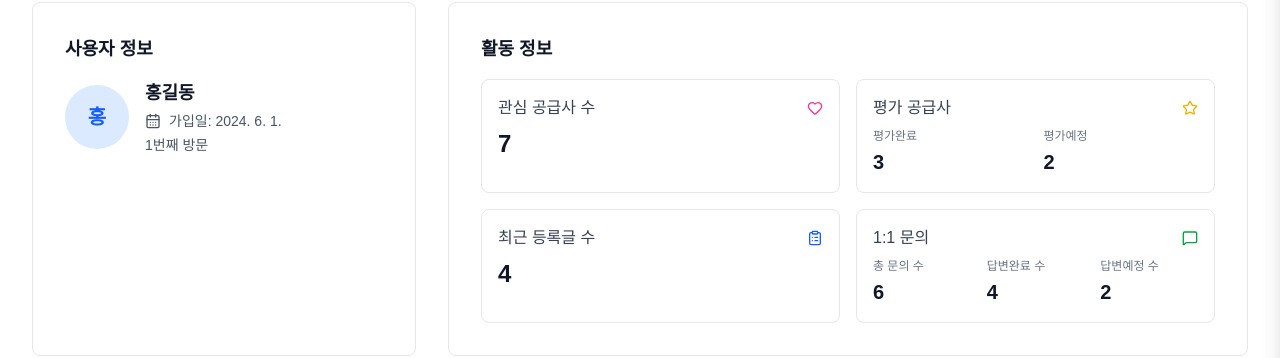
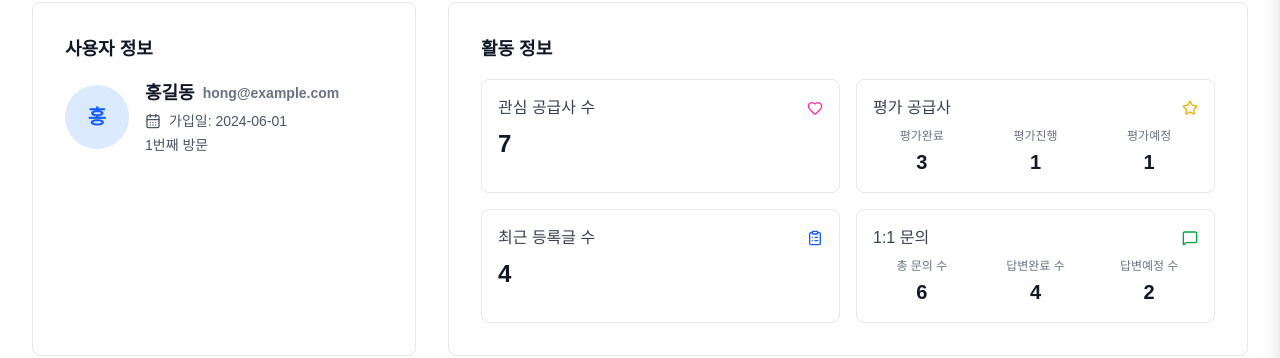
Before and after one commit to byunhyesun/seepn, a Next.js app: page /mypage in a window 1280 px wide. Shown: the part 210-568 px from the top of the page. Built offline with nearby package versions, Linux system fonts and the light colour scheme; no server answers.

Commit message:
feat(mypage): show email next to nickname; format joined date YYYY-MM-DD; make activity numbers navigable (favorites, evaluations tabs via ?tab=, posts, inquiries tabs); add in-progress/scheduled counts

```diff
--- a/src/app/mypage/evaluations/page.tsx
+++ b/src/app/mypage/evaluations/page.tsx
@@ -1,6 +1,7 @@
 'use client';
 
 import React from 'react';
+import { useSearchParams } from 'next/navigation';
 import Header from '@/components/Header';
 import Footer from '@/components/Footer';
 import { MapPin, Star, ExternalLink, Calendar, X } from 'lucide-react';
@@ -13,7 +14,9 @@ export default function MyEvaluationsPage() {
   const [isLoggedIn, setIsLoggedIn] = React.useState(false);
   const [userCountry, setUserCountry] = React.useState('대한민국');
 
-  const [activeTab, setActiveTab] = React.useState<EvalStatus>('all');
+  const searchParams = useSearchParams();
+  const initialTab = (searchParams?.get('tab') as EvalStatus) || 'all';
+  const [activeTab, setActiveTab] = React.useState<EvalStatus>(initialTab);
   const [isEvalOpen, setIsEvalOpen] = React.useState(false);
   const [evalTargetId, setEvalTargetId] = React.useState<number | null>(null);
   const [purchaseItem, setPurchaseItem] = React.useState('');
--- a/src/app/mypage/inquiries/page.tsx
+++ b/src/app/mypage/inquiries/page.tsx
@@ -1,6 +1,7 @@
 'use client';
 
 import React from 'react';
+import { useSearchParams } from 'next/navigation';
 import Link from 'next/link';
 import Header from '@/components/Header';
 import Footer from '@/components/Footer';
@@ -25,7 +26,9 @@ export default function MyInquiriesPage() {
   const [selectedCategory, setSelectedCategory] = React.useState<'' | InquiryCategoryKey>('');
   const [searchType, setSearchType] = React.useState<'all' | 'title' | 'content'>('all');
   const [searchQuery, setSearchQuery] = React.useState('');
-  const [activeTab, setActiveTab] = React.useState<InquiryStatus>('all');
+  const searchParams = useSearchParams();
+  const initialTab = (searchParams?.get('tab') as InquiryStatus) || 'all';
+  const [activeTab, setActiveTab] = React.useState<InquiryStatus>(initialTab);
 
   React.useEffect(() => {
     const getUserCountry = async () => {
--- a/src/app/mypage/page.tsx
+++ b/src/app/mypage/page.tsx
@@ -1,6 +1,7 @@
 'use client';
 
 import React, { useEffect, useMemo, useState } from 'react';
+import { useRouter } from 'next/navigation';
 import Header from '@/components/Header';
 import Footer from '@/components/Footer';
 import { Heart, Star, MessageSquare, ClipboardList, User as UserIcon, CalendarDays } from 'lucide-react';
@@ -10,11 +11,13 @@ export default function MyPageDashboard() {
   const [userCountry, setUserCountry] = useState('대한민국');
   const [isBannerVisible, setIsBannerVisible] = useState(true);
   const [isLoggedIn, setIsLoggedIn] = useState(true);
+  const router = useRouter();
 
   // Sample user info (placeholder)
   const [visitCount, setVisitCount] = useState(1);
   const user = useMemo(() => ({
     nickname: '홍길동',
+    email: 'hong@example.com',
     joinedAt: '2024-06-01', // ISO date
     avatarText: '홍',
   }), []);
@@ -22,7 +25,7 @@ export default function MyPageDashboard() {
   // Sample activity data (placeholder)
   const [activity, setActivity] = useState({
     favoriteSuppliers: 7,
-    evaluated: { done: 3, pending: 2 },
+    evaluated: { done: 3, inProgress: 1, scheduled: 1 },
     recentPosts: 4,
     inquiries: { total: 6, answered: 4, pending: 2 },
   });
@@ -64,7 +67,8 @@ export default function MyPageDashboard() {
         favorites: '관심 공급사 수',
         evaluated: '평가 공급사',
         evaluatedDone: '평가완료',
-        evaluatedPending: '평가예정',
+        evaluatedInProgress: '평가진행',
+        evaluatedScheduled: '평가예정',
         recentPosts: '최근 등록글 수',
         inquiry: '1:1 문의',
         inquiryTotal: '총 문의 수',
@@ -81,7 +85,8 @@ export default function MyPageDashboard() {
         favorites: 'Favorite suppliers',
         evaluated: 'Evaluated suppliers',
         evaluatedDone: 'Completed',
-        evaluatedPending: 'Pending',
+        evaluatedInProgress: 'In Progress',
+        evaluatedScheduled: 'Scheduled',
         recentPosts: 'Recent posts',
         inquiry: '1:1 Inquiry',
         inquiryTotal: 'Total',
@@ -98,7 +103,8 @@ export default function MyPageDashboard() {
         favorites: 'お気に入りサプライヤー数',
         evaluated: '評価サプライヤー',
         evaluatedDone: '評価完了',
-        evaluatedPending: '評価予定',
+        evaluatedInProgress: '評価進行',
+        evaluatedScheduled: '評価予定',
         recentPosts: '最近の投稿数',
         inquiry: '1:1 お問い合わせ',
         inquiryTotal: '合計',
@@ -115,7 +121,8 @@ export default function MyPageDashboard() {
         favorites: '关注的供应商数',
         evaluated: '评价的供应商',
         evaluatedDone: '已完成',
-        evaluatedPending: '待完成',
+        evaluatedInProgress: '进行中',
+        evaluatedScheduled: '预定',
         recentPosts: '最近发布数',
         inquiry: '1:1 咨询',
         inquiryTotal: '总数',
@@ -128,9 +135,10 @@ export default function MyPageDashboard() {
 
   const formatDate = (iso: string) => {
     const date = new Date(iso);
-    return date.toLocaleDateString(
-      currentLanguage === 'ko' ? 'ko-KR' : currentLanguage === 'en' ? 'en-US' : currentLanguage === 'ja' ? 'ja-JP' : 'zh-CN'
-    );
+    const y = date.getFullYear();
+    const m = String(date.getMonth() + 1).padStart(2, '0');
+    const d = String(date.getDate()).padStart(2, '0');
+    return `${y}-${m}-${d}`;
   };
 
   const numberFormat = (n: number) => n.toLocaleString();
@@ -159,7 +167,10 @@ export default function MyPageDashboard() {
                   {user.avatarText}
                 </div>
                 <div>
-                  <div className="text-gray-900 font-semibold text-lg">{user.nickname}</div>
+                  <div className="text-gray-900 font-semibold text-lg flex items-center gap-2">
+                    <span>{user.nickname}</span>
+                    <span className="text-sm text-gray-500">{user.email}</span>
+                  </div>
                   <div className="flex items-center gap-2 text-sm text-gray-600 mt-1">
                     <CalendarDays className="h-4 w-4" />
                     <span>{getText('joinedAt')}: {formatDate(user.joinedAt)}</span>
@@ -182,7 +193,14 @@ export default function MyPageDashboard() {
                     <span className="text-gray-700 font-medium">{getText('favorites')}</span>
                     <Heart className="h-4 w-4 text-pink-500" />
                   </div>
-                  <div className="text-2xl font-bold text-gray-900">{numberFormat(activity.favoriteSuppliers)}</div>
+                  <button
+                    type="button"
+                    onClick={() => router.push('/mypage/favorites')}
+                    className="text-2xl font-bold text-gray-900 hover:text-blue-600"
+                    aria-label={getText('favorites')}
+                  >
+                    {numberFormat(activity.favoriteSuppliers)}
+                  </button>
                 </div>
 
                 {/* Evaluated suppliers */}
@@ -191,14 +209,24 @@ export default function MyPageDashboard() {
                     <span className="text-gray-700 font-medium">{getText('evaluated')}</span>
                     <Star className="h-4 w-4 text-yellow-500" />
                   </div>
-                  <div className="flex items-center gap-4">
-                    <div className="flex-1">
+                  <div className="grid grid-cols-3 gap-4">
+                    <div className="text-center">
                       <div className="text-xs text-gray-500 mb-1">{getText('evaluatedDone')}</div>
-                      <div className="text-xl font-semibold text-gray-900">{numberFormat(activity.evaluated.done)}</div>
+                      <button type="button" onClick={() => router.push('/mypage/evaluations?tab=completed')} className="text-xl font-semibold text-gray-900 hover:text-blue-600">
+                        {numberFormat(activity.evaluated.done)}
+                      </button>
                     </div>
-                    <div className="flex-1">
-                      <div className="text-xs text-gray-500 mb-1">{getText('evaluatedPending')}</div>
-                      <div className="text-xl font-semibold text-gray-900">{numberFormat(activity.evaluated.pending)}</div>
+                    <div className="text-center">
+                      <div className="text-xs text-gray-500 mb-1">{getText('evaluatedInProgress')}</div>
+                      <button type="button" onClick={() => router.push('/mypage/evaluations?tab=in_progress')} className="text-xl font-semibold text-gray-900 hover:text-blue-600">
+                        {numberFormat(activity.evaluated.inProgress)}
+                      </button>
+                    </div>
+                    <div className="text-center">
+                      <div className="text-xs text-gray-500 mb-1">{getText('evaluatedScheduled')}</div>
+                      <button type="button" onClick={() => router.push('/mypage/evaluations?tab=scheduled')} className="text-xl font-semibold text-gray-900 hover:text-blue-600">
+                        {numberFormat(activity.evaluated.scheduled)}
+                      </button>
                     </div>
                   </div>
                 </div>
@@ -209,7 +237,9 @@ export default function MyPageDashboard() {
                     <span className="text-gray-700 font-medium">{getText('recentPosts')}</span>
                     <ClipboardList className="h-4 w-4 text-blue-600" />
                   </div>
-                  <div className="text-2xl font-bold text-gray-900">{numberFormat(activity.recentPosts)}</div>
+                  <button type="button" onClick={() => router.push('/mypage/posts')} className="text-2xl font-bold text-gray-900 hover:text-blue-600">
+                    {numberFormat(activity.recentPosts)}
+                  </button>
                 </div>
 
                 {/* 1:1 Inquiry */}
@@ -219,17 +249,23 @@ export default function MyPageDashboard() {
                     <MessageSquare className="h-4 w-4 text-green-600" />
                   </div>
                   <div className="grid grid-cols-3 gap-4">
-                    <div>
+                    <div className="text-center">
                       <div className="text-xs text-gray-500 mb-1">{getText('inquiryTotal')}</div>
-                      <div className="text-xl font-semibold text-gray-900">{numberFormat(activity.inquiries.total)}</div>
+                      <button type="button" onClick={() => router.push('/mypage/inquiries?tab=all')} className="text-xl font-semibold text-gray-900 hover:text-blue-600">
+                        {numberFormat(activity.inquiries.total)}
+                      </button>
                     </div>
-                    <div>
+                    <div className="text-center">
                       <div className="text-xs text-gray-500 mb-1">{getText('inquiryAnswered')}</div>
-                      <div className="text-xl font-semibold text-gray-900">{numberFormat(activity.inquiries.answered)}</div>
+                      <button type="button" onClick={() => router.push('/mypage/inquiries?tab=answered')} className="text-xl font-semibold text-gray-900 hover:text-blue-600">
+                        {numberFormat(activity.inquiries.answered)}
+                      </button>
                     </div>
-                    <div>
+                    <div className="text-center">
                       <div className="text-xs text-gray-500 mb-1">{getText('inquiryPending')}</div>
-                      <div className="text-xl font-semibold text-gray-900">{numberFormat(activity.inquiries.pending)}</div>
+                      <button type="button" onClick={() => router.push('/mypage/inquiries?tab=pending')} className="text-xl font-semibold text-gray-900 hover:text-blue-600">
+                        {numberFormat(activity.inquiries.pending)}
+                      </button>
                     </div>
                   </div>
                 </div>
```
